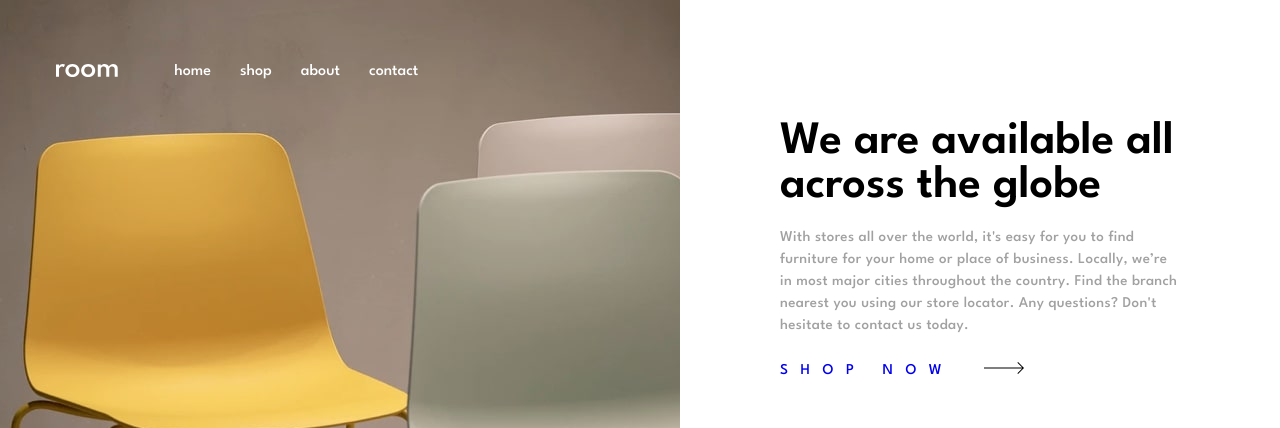
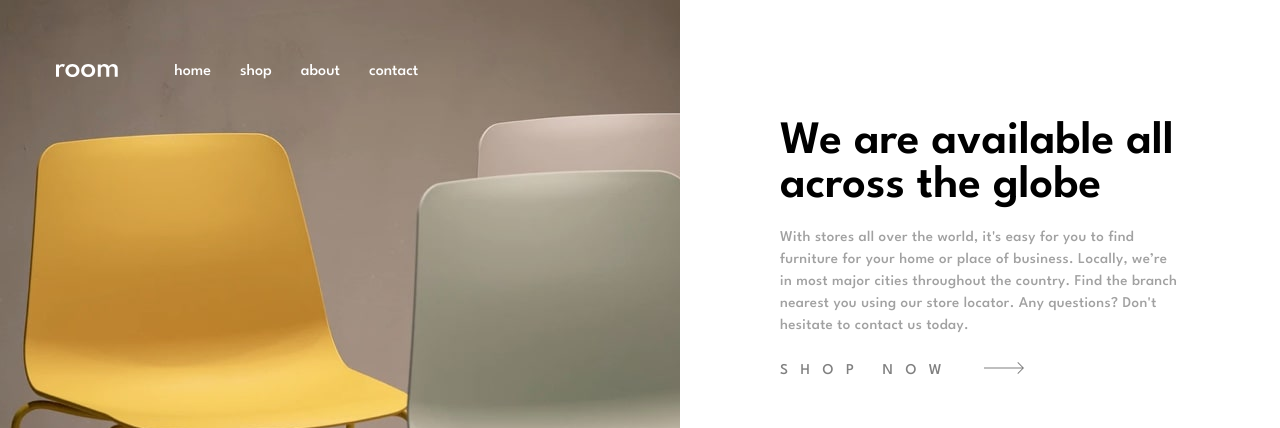
Before and after one commit to thorrellt/room, a React (Vite) app: page / in a window 1280 px wide. In both pictures the pointer is over the element "SHOP NOW". Shown: the top 428 px of the page. Built offline with nearby package versions, Linux system fonts and the light colour scheme.

Commit message:
add hover animation on

```diff
--- a/src/styles/Heading.css
+++ b/src/styles/Heading.css
@@ -108,6 +108,8 @@
     top: 0;
     padding-inline: 6.25rem;
     padding-block-start: 7.5rem;
+    display: flex;
+    flex-direction: column;
     /* outline: 3px, solid black; */
 }
 
@@ -120,7 +122,13 @@
     position: relative;
     margin-block-start: 1.625rem;
     text-decoration: none;
+    width: fit-content;
     display: flex;
+}
+
+.Heading .content a:hover > h3,
+.Heading .content a:hover > .arrow {
+    filter: contrast(0);
 }
 
 .Heading .content h3 {
```
Also changed, not shown: 5 other files (tests, documents, lock files or other folders).
